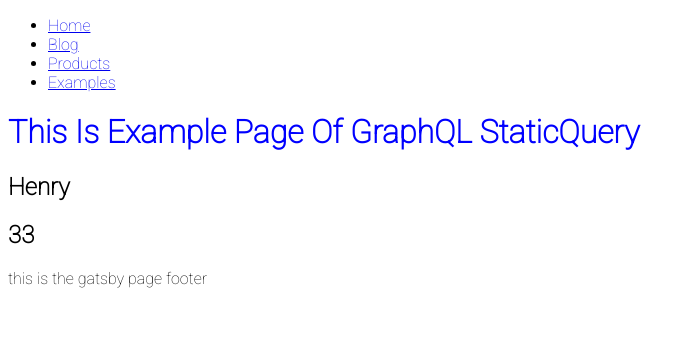
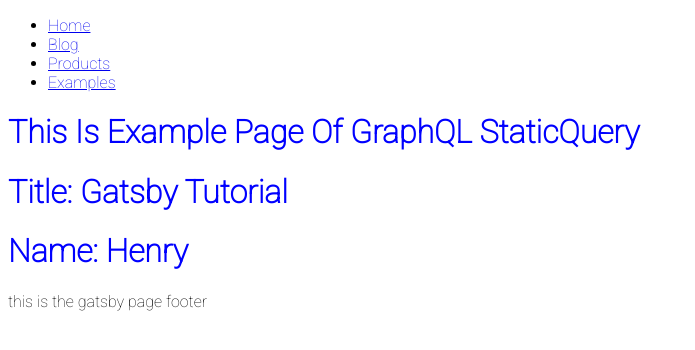
Before and after one commit to hankeliu2015/gatsby-tutorial, a Gatsby site: page /examples in a window 1280 px wide. Shown: the whole page, without its empty margins (0-695 px from the left). Built offline with nearby package versions, Linux system fonts and the light colour scheme; Gatsby itself is replaced by a stand-in of ours.

Commit message:
test staticQuery hook passed

```diff
--- a/src/examples/header.js
+++ b/src/examples/header.js
@@ -1,8 +1,7 @@
-import React from "react"
-import { useStaticQuery, graphql } from "gatsby"
+import React from "react";
+import { useStaticQuery, graphql } from "gatsby";
 
-const Header = () => {
-  const data = useStaticQuery(graphql`
+const getData= graphql`
   {
     site {
       siteMetadata {
@@ -17,12 +16,25 @@
       }
     }
   }
-  `)
-  // return <pre>{JSON.stringify(data, null, 4)}</pre>
+`
+const Header = () => {
+  const {
+    site: {
+      siteMetadata: {
+        title,
+        person: {name},
+      }
+    }
+  } = useStaticQuery(getData)
+
   return (
     <div>
-      <h2>{data.site.siteMetadata.person.name}</h2>
-      <h2>{data.site.siteMetadata.person.age}</h2>
+      {/*
+        <h1>Title: {data.site.siteMetadata.title}</h1>
+        <h1>Name: {data.site.siteMetadata.person.name}</h1>
+      */}
+        <h1>Title: {title}</h1>
+        <h1>Name: {name}</h1>
     </div>
   )
 }
```
Also changed, not shown: src/examples/headerStaticQueryExample1.js (added, +32 -0 lines). Lines whose indentation alone changed are shown as unchanged.
